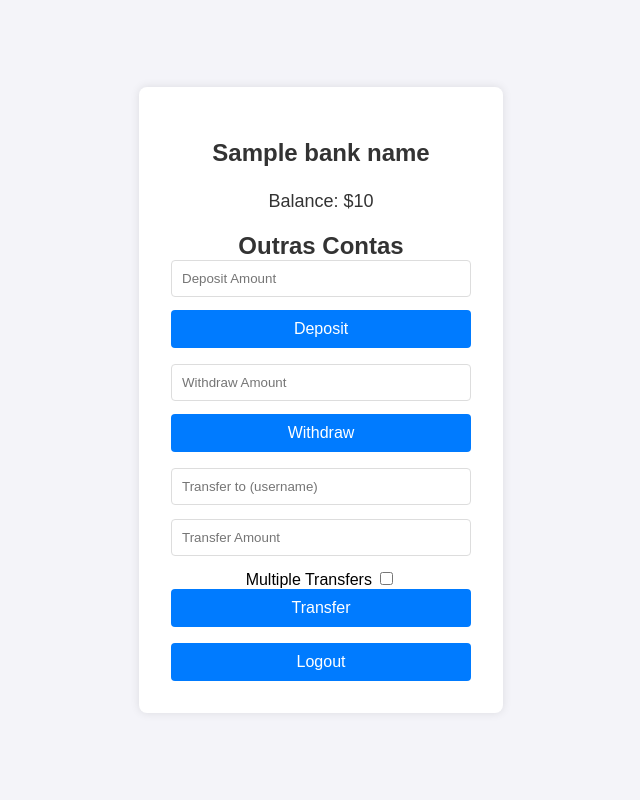
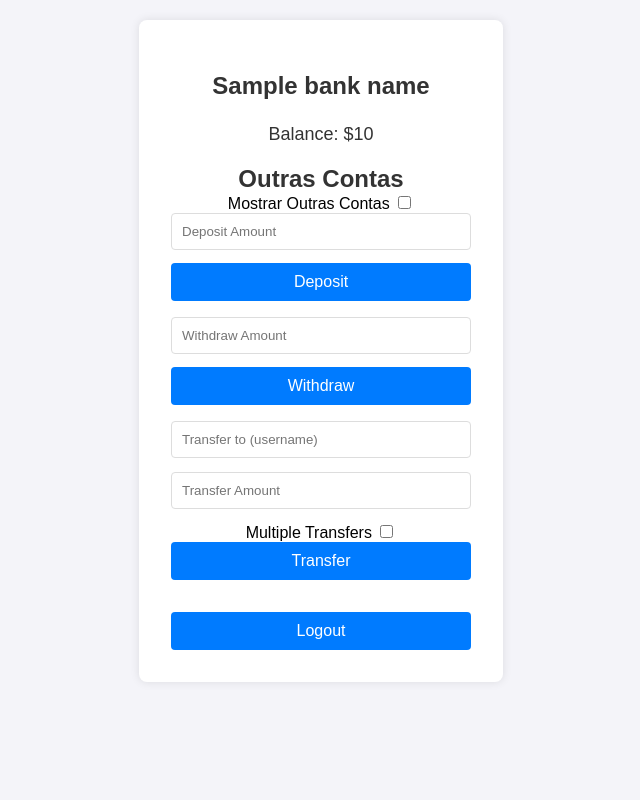
Before and after one commit to fernandocintra2871/pbl2_redes, a Flask app: template app/templates/account.html in a window 1280 px wide. Shown: the whole page, without its empty margins (319-959 px from the left). Run offline with Flask 3, Linux system fonts and the light colour scheme; the template is opened without the code that fills it: most values are stand-ins (such as "Sample title", 1, 10 or a date in 2020).

Commit message:
Interface v1

```diff
--- a/app/app.py
+++ b/app/app.py
@@ -25,6 +25,9 @@ allowed_ips = ['127.0.0.1']
 # Conta de teste
 users["1"] = { 'id': "1",'password': "123" }
 accounts["1"] = { 'balance': 999, 'used': False}
+
+users["1&2"] = { 'id': "1&2",'password': "123" }
+accounts["1&2"] = { 'balance': 777, 'used': False}
 
 users["2"] = { 'id': "2",'password': "123" }
 accounts["2"] = { 'balance': 0, 'used': False}
@@ -208,10 +211,10 @@ def consult_balances(user_id):
     #balances.append(data)
     response = requests.post(f'http://{host}:{port}/balance', json={'user_id': user_id})
     data = response.json()
-    balances.append(data)
+    balances += data
     response = requests.post(f'http://{host}:{port}/balance', json={'user_id': user_id})
     data = response.json()
-    balances.append(data)
+    balances += data
     return balances
 
 @app.route('/balance', methods=['POST'])
@@ -226,12 +229,57 @@ def balance():
     print(data)
     print(user_id)
 
+    accounts_found = []
+    for account_id in accounts.keys():
+        if user_id == account_id or user_id in account_id.split("&"):
+            accounts_found.append({'bank': bank_name, 'balance': accounts[account_id]['balance']})
+
+    # Verifica se a conta existe
+    if len(accounts_found) == 0:
+        return jsonify({'message': 'User account does not exist'}), 404
+
+    # Retorna o saldo da conta se a conta existir
+    return jsonify(accounts_found), 200
+
+
+
+@app.route('/add_balance', methods=['POST'])
+def add_balance():
+    # Verifica se o endereço IP da solicitação está na lista de IPs permitidos
+    client_ip = request.remote_addr
+    if client_ip not in allowed_ips:
+        return jsonify({'message': 'Forbidden'}), 403
+
+    data = request.get_json()
+    user_id = data.get('user_id')
+    amount = data.get('amount')
+
     # Verifica se a conta existe
     if user_id not in accounts:
         return jsonify({'message': 'User account does not exist'}), 404
 
-    # Retorna o saldo da conta se a conta existir
-    return jsonify({'bank': bank_name, 'balance': accounts[user_id]['balance']}), 200
+    # Adiciona o valor na conta
+    accounts[user_id]['balance'] += amount
+    return jsonify({'message': 'Amount added to account'}), 200
+
+@app.route('/remove_balance', methods=['POST'])
+def remove_balance():
+    # Verifica se o endereço IP da solicitação está na lista de IPs permitidos
+    client_ip = request.remote_addr
+    if client_ip not in allowed_ips:
+        return jsonify({'message': 'Forbidden'}), 403
+
+    data = request.get_json()
+    user_id = data.get('user_id')
+    amount = data.get('amount')
+
+    # Verifica se a conta existe
+    if user_id not in accounts:
+        return jsonify({'message': 'User account does not exist'}), 404
+
+    # Adiciona o valor na conta
+    accounts[user_id]['balance'] -= amount
+    return jsonify({'message': 'Amount removed to account'}), 200
 
 if __name__ == '__main__':
     app.run(host=host, port=port)
--- a/app/static/account_script.js
+++ b/app/static/account_script.js
@@ -7,6 +7,7 @@ document.addEventListener('DOMContentLoaded', () => {
     const balanceText = document.getElementById('balance');
     const affiliatedBanksContainer = document.getElementById('affiliatedBanksContainer');
     const multipleTransfersCheckbox = document.getElementById('multipleTransfers');
+    const otherAccountsCheckbox = document.getElementById('otherAccounts');
     const extraTransfers = document.getElementById('extraTransfers');
 
     const showMessage = (msg) => {
@@ -169,4 +170,14 @@ document.addEventListener('DOMContentLoaded', () => {
             }
         });
     }
+
+    if (otherAccountsCheckbox) {
+        otherAccountsCheckbox.addEventListener('change', () => {
+            if (otherAccountsCheckbox.checked) {
+                affiliatedBanksContainer.style.display = 'flex';
+            } else {
+                affiliatedBanksContainer.style.display = 'none';
+            }
+        });
+    }
 });
--- a/app/static/style.css
+++ b/app/static/style.css
@@ -5,8 +5,13 @@ body {
     padding: 0;
     display: flex;
     justify-content: center;
-    align-items: center;
-    height: 100vh;
+    align-items: flex-start; /* Alinha os itens no topo */
+    min-height: 100vh; /* Garante que o body ocupe pelo menos a altura da viewport */
+    overflow-y: auto; /* Permite a rolagem vertical */
+}
+
+html {
+    overflow-y: auto; /* Garante que a rolagem funcione no HTML */
 }
 
 .container {
@@ -15,7 +20,11 @@ body {
     box-shadow: 0 0 10px rgba(0,0,0,0.1);
     border-radius: 8px;
     text-align: center;
+    max-width: 600px; /* Ajuste conforme necessário */
     width: 300px;
+    margin: 20px auto; /* Adiciona espaçamento em torno do contêiner e centraliza */
+    display: flex;
+    flex-direction: column; /* Permite que o contêiner cresça verticalmente */
 }
 
 h2 {
@@ -60,10 +69,7 @@ p {
     color: #333;
 }
 
-/* Adicione ou ajuste no seu arquivo de estilo CSS */
-
 .balance-container {
-    display: flex;
     justify-content: center;
     margin-top: 0px;
 }
@@ -84,3 +90,11 @@ p {
 #other_accounts {
     margin-bottom: 0;
 }
+
+#affiliatedBanksContainer {
+    display: flex;
+    flex-wrap: wrap; /* Permite que os itens quebrem para uma nova linha se necessário */
+    justify-content: center; /* Centraliza os itens horizontalmente */
+    align-items: center; /* Centraliza os itens verticalmente */
+    gap: 10px; /* Espaçamento entre os itens */
+}
--- a/app/templates/account.html
+++ b/app/templates/account.html
@@ -11,7 +11,9 @@
             <h2>{{ bank_name }}</h2>
             <p id="balance">Balance: ${{ balance }}</p>
             <h2 id="other_accounts">Outras Contas</h2>
-            <div id="affiliatedBanksContainer" class="balance-container"></div> <!-- Contêiner para os saldos dos bancos afiliados -->
+            <label for="otherAccounts">Mostrar Outras Contas</label>
+            <input type="checkbox" id="otherAccounts" name="other_accounts">
+            <div id="affiliatedBanksContainer" class="balance-container" style="display: none;"></div> <!-- Contêiner para os saldos dos bancos afiliados -->
             <form id="depositForm">
                 <input type="number" id="depositAmount" name="amount" placeholder="Deposit Amount" required>
                 <button type="submit">Deposit</button>
```
Also changed, not shown: app/templates/deposit.html (added).
